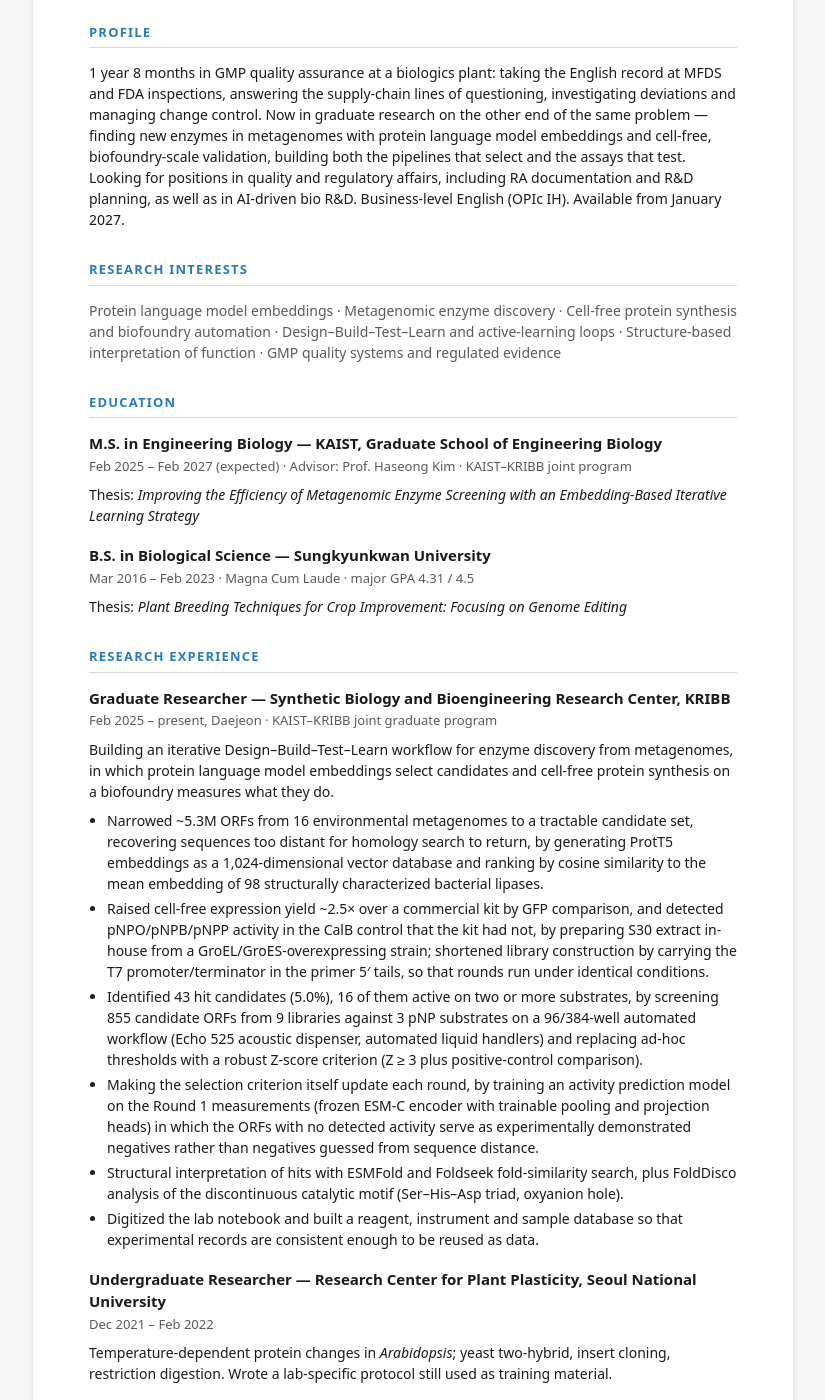
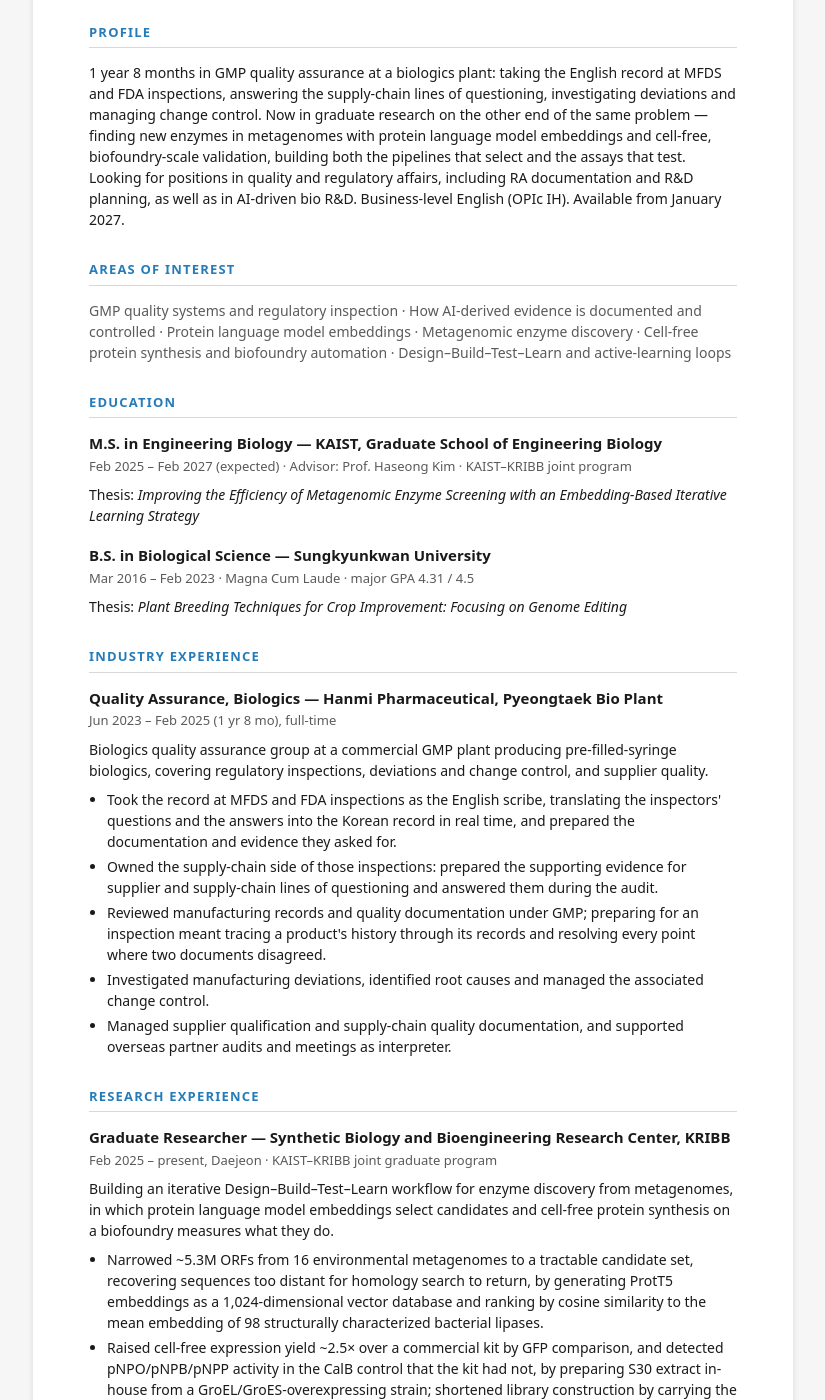
Before and after one commit to TinyKRex/tinykrex.github.io, a Jekyll site: the page built from cv.html, in a window 1280 px wide and 1400 px high, scrolled down 286 px. Shown: the whole window, without its empty margins (227-1052 px from the left). Built offline with Jekyll 4.4.1, drawn with Linux system fonts in a browser that asks for light colours; some of the changed text lies outside the part shown.

Commit message:
cv: 경력(QA)을 연구 경력 위로, 보유 역량·관심 분야를 품질·규제 우선 순서로

```diff
--- a/cv.html
+++ b/cv.html
@@ -103,11 +103,11 @@ permalink: /cv.html
   planning, as well as in AI-driven bio R&amp;D. Business-level English (OPIc IH). Available from
   January 2027.</p>
 
-  <h2>Research Interests</h2>
-  <p class="interests">Protein language model embeddings &middot; Metagenomic enzyme discovery &middot;
-  Cell-free protein synthesis and biofoundry automation &middot; Design&ndash;Build&ndash;Test&ndash;Learn
-  and active-learning loops &middot; Structure-based interpretation of function &middot; GMP quality
-  systems and regulated evidence</p>
+  <h2>Areas of Interest</h2>
+  <p class="interests">GMP quality systems and regulatory inspection &middot; How AI-derived evidence
+  is documented and controlled &middot; Protein language model embeddings &middot; Metagenomic enzyme
+  discovery &middot; Cell-free protein synthesis and biofoundry automation &middot;
+  Design&ndash;Build&ndash;Test&ndash;Learn and active-learning loops</p>
   <h2>Education</h2>
   <div class="entry">
     <h3>M.S. in Engineering Biology &mdash; KAIST, Graduate School of Engineering Biology</h3>
@@ -119,6 +119,28 @@ permalink: /cv.html
     <h3>B.S. in Biological Science &mdash; Sungkyunkwan University</h3>
     <p class="meta">Mar 2016 &ndash; Feb 2023 &middot; Magna Cum Laude &middot; major GPA 4.31 / 4.5</p>
     <p>Thesis: <em>Plant Breeding Techniques for Crop Improvement: Focusing on Genome Editing</em></p>
+  </div>
+
+  <h2>Industry Experience</h2>
+  <div class="entry">
+    <h3>Quality Assurance, Biologics &mdash; Hanmi Pharmaceutical, Pyeongtaek Bio Plant</h3>
+    <p class="meta">Jun 2023 &ndash; Feb 2025 (1 yr 8 mo), full-time</p>
+    <p>Biologics quality assurance group at a commercial GMP plant producing pre-filled-syringe
+    biologics, covering regulatory inspections, deviations and change control, and supplier quality.</p>
+    <ul>
+      <li>Took the record at MFDS and FDA inspections as the English scribe, translating the
+      inspectors' questions and the answers into the Korean record in real time, and prepared the
+      documentation and evidence they asked for.</li>
+      <li>Owned the supply-chain side of those inspections: prepared the supporting evidence for
+      supplier and supply-chain lines of questioning and answered them during the audit.</li>
+      <li>Reviewed manufacturing records and quality documentation under GMP; preparing for an
+      inspection meant tracing a product's history through its records and resolving every point
+      where two documents disagreed.</li>
+      <li>Investigated manufacturing deviations, identified root causes and managed the associated
+      change control.</li>
+      <li>Managed supplier qualification and supply-chain quality documentation, and supported
+      overseas partner audits and meetings as interpreter.</li>
+    </ul>
   </div>
 
   <h2>Research Experience</h2>
@@ -164,28 +186,6 @@ permalink: /cv.html
     <p class="meta">Sep 2021 &ndash; Dec 2021</p>
     <p>Immune-cell changes in diet-induced obese C57BL/6 mice; cell culture, ELISA, western blot,
     flox genotyping.</p>
-  </div>
-
-  <h2>Industry Experience</h2>
-  <div class="entry">
-    <h3>Quality Assurance, Biologics &mdash; Hanmi Pharmaceutical, Pyeongtaek Bio Plant</h3>
-    <p class="meta">Jun 2023 &ndash; Feb 2025 (1 yr 8 mo), full-time</p>
-    <p>Biologics quality assurance group at a commercial GMP plant producing pre-filled-syringe
-    biologics, covering regulatory inspections, deviations and change control, and supplier quality.</p>
-    <ul>
-      <li>Took the record at MFDS and FDA inspections as the English scribe, translating the
-      inspectors' questions and the answers into the Korean record in real time, and prepared the
-      documentation and evidence they asked for.</li>
-      <li>Owned the supply-chain side of those inspections: prepared the supporting evidence for
-      supplier and supply-chain lines of questioning and answered them during the audit.</li>
-      <li>Reviewed manufacturing records and quality documentation under GMP; preparing for an
-      inspection meant tracing a product's history through its records and resolving every point
-      where two documents disagreed.</li>
-      <li>Investigated manufacturing deviations, identified root causes and managed the associated
-      change control.</li>
-      <li>Managed supplier qualification and supply-chain quality documentation, and supported
-      overseas partner audits and meetings as interpreter.</li>
-    </ul>
   </div>
 
   <h2>Selected Projects</h2>
@@ -252,6 +252,13 @@ permalink: /cv.html
   </ul>
   <h2>Skills</h2>
   <dl class="skills">
+    <dt>Quality &amp; regulatory</dt>
+    <dd>GMP; regulatory inspection support (MFDS, FDA); deviation investigation and root cause
+    analysis; change control; supplier and supply-chain quality management; technical documentation
+    in Korean and English.</dd>
+    <dt>Languages</dt>
+    <dd>Korean (native); English (OPIc IH, 2026; TOEIC 960, 2021 &mdash; certificate expired;
+    elementary schooling in San Jose, California; regulatory inspection interpreting experience).</dd>
     <dt>Computational</dt>
     <dd>Python (PyTorch), R, Linux/GPU server workflows; protein language models (ProtT5, ESM-C, ESM-2) and
     embedding database construction (HDF5); ESMFold, AlphaFold3, RFdiffusion, LigandMPNN; Foldseek, FoldDisco; UMAP and contrastive representation learning; NGS/multi-omics analysis.</dd>
```
Also changed, not shown: other parts of cv.html (+0 -7 lines), cv-kr.html (+10 -9 lines), 2 other files.
